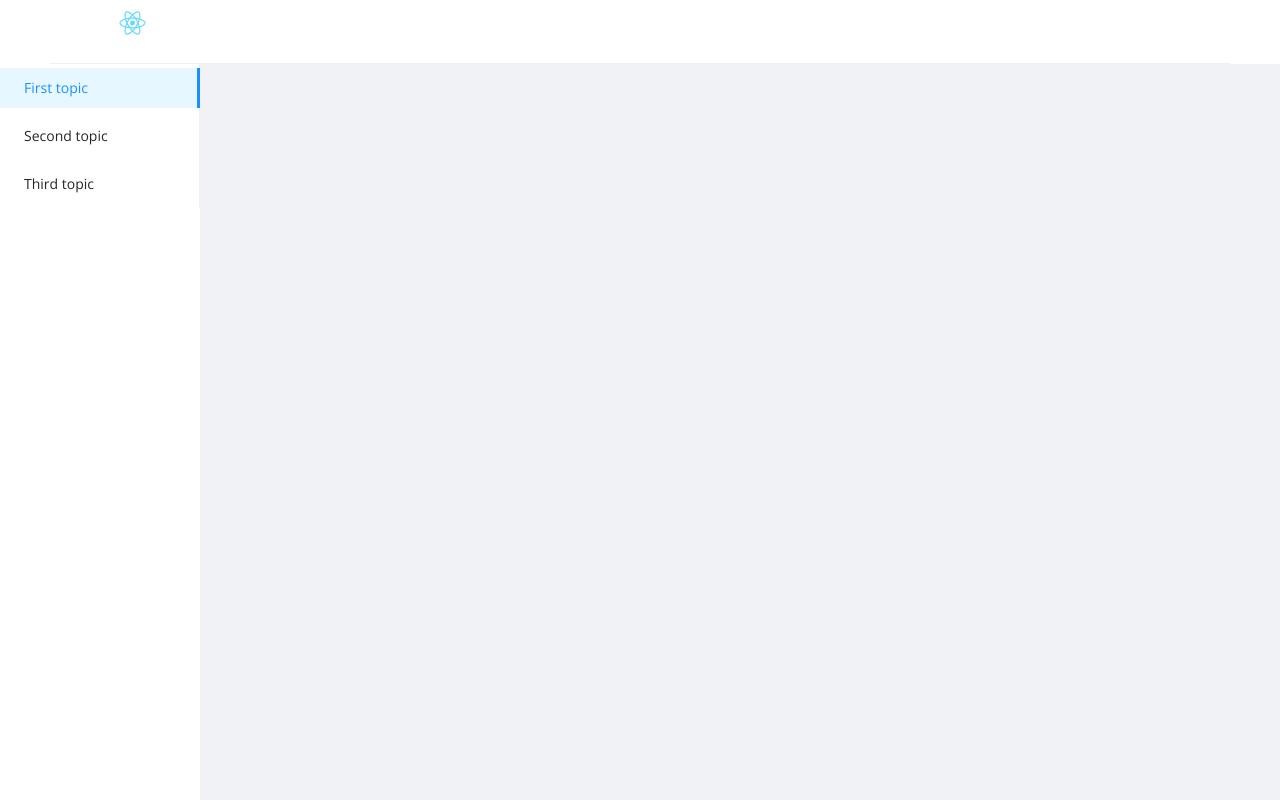
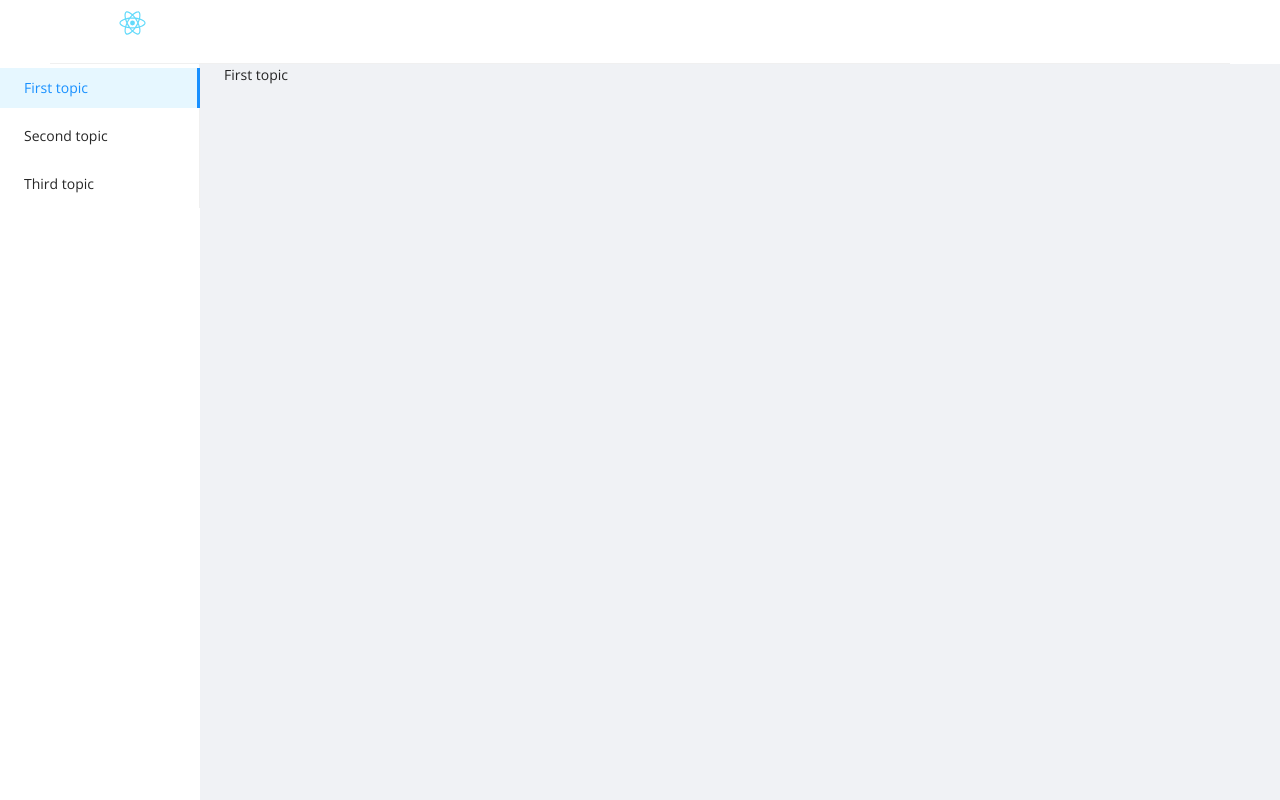
Before and after one commit to C-likethis123/ant-responsive-sidebar, a React (Create React App) app: page / in a window 1280 px wide. Shown: the top 800 px of the page. Built offline with nearby package versions, Linux system fonts and the light colour scheme.

Commit message:
Display content when I change something in the sidebar

```diff
--- a/src/App.js
+++ b/src/App.js
@@ -9,8 +9,13 @@ import SideBar from './components/SideBar/SideBar';
 
 function App() {
   const topics = ['First topic', 'Second topic', 'Third topic']
+  const [contentIndex, setContentIndex] = useState(0)
   const [selectedKey, setSelectedKey] = useState("0");
-  const changeSelectedKey = (event) => setSelectedKey(event.key)
+  const changeSelectedKey = (event) => {
+    const key = event.key
+    setSelectedKey(key)
+    setContentIndex(+key)
+  }
   const Menu = <TopicMenu topics={topics} selectedKey={selectedKey} changeSelectedKey={changeSelectedKey}/>
   return (
     <div className="App">
@@ -19,6 +24,9 @@ function App() {
       </Layout>
       <Layout>
         <SideBar menu={Menu} />
+        <Layout.Content>
+          {topics[contentIndex]}
+        </Layout.Content>
       </Layout>
     </div>
   );
--- a/src/components/TopicMenu.js
+++ b/src/components/TopicMenu.js
@@ -1,6 +1,5 @@
 import React from "react";
 import {Menu} from "antd";
-//TODO: display components when i click on something in the sidebar.
 
 const TopicMenu = ({ topics, selectedKey, changeSelectedKey }) => {
   const styledTopics = [];
```
